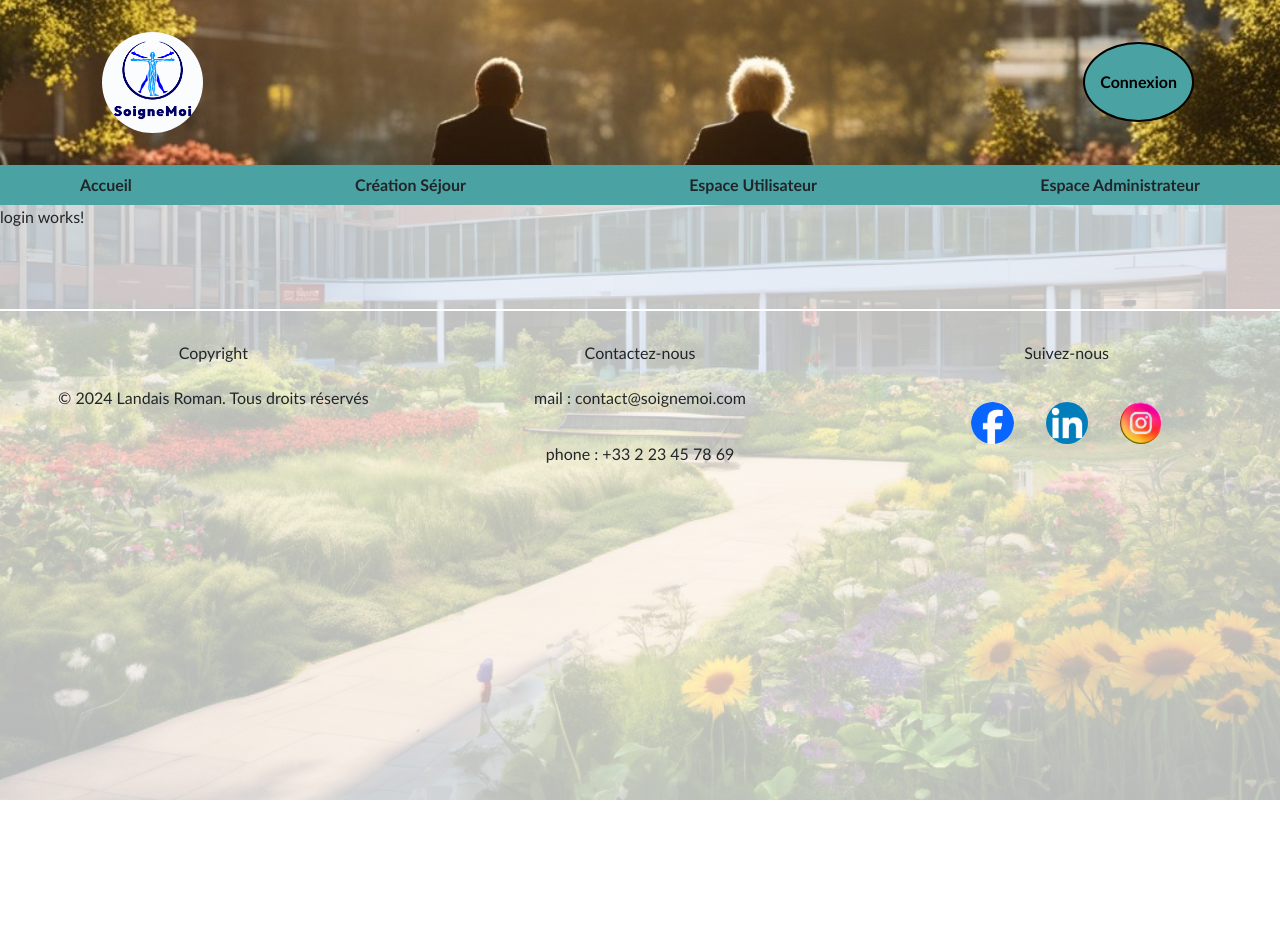
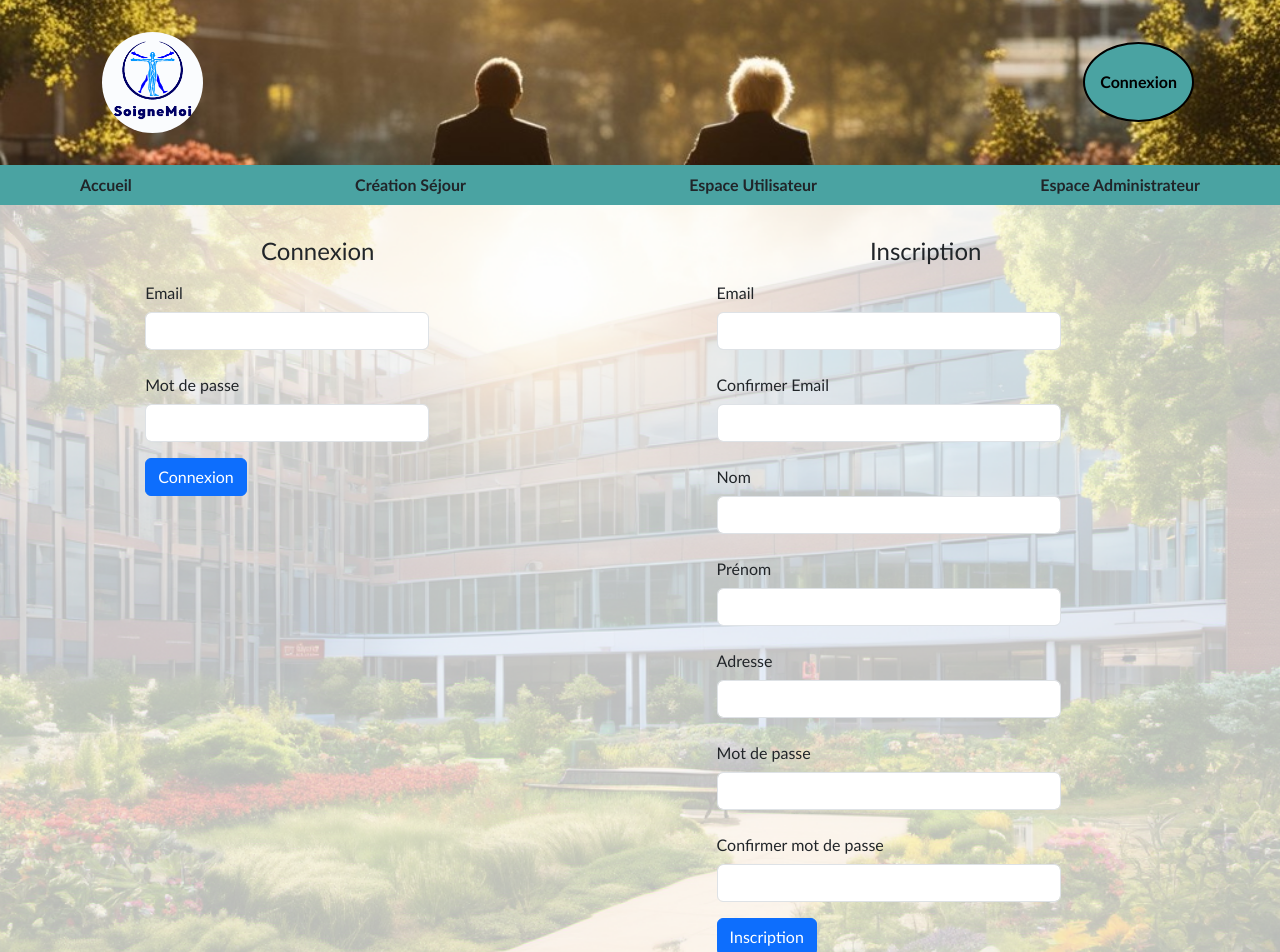
Before and after one commit to RomanLandais/hospital, an Angular app: page /login in a window 1280 px wide. Shown: the top 952 px of the page. Before the commit the page ends 800 px from the top, so only its background shows below. Built offline with nearby package versions, Linux system fonts and the light colour scheme.

Commit message:
template html créé

```diff
--- a/src/app/features/component/login/login.component.css
+++ b/src/app/features/component/login/login.component.css
@@ -0,0 +1,12 @@
+.form-container {
+  display: flex;
+  justify-content: space-around;
+}
+
+body {
+  padding: 2rem;
+}
+
+h4 {
+  text-align: center;
+}
--- a/src/app/features/component/login/login.component.html
+++ b/src/app/features/component/login/login.component.html
@@ -1 +1,102 @@
-<p>login works!</p>
+<body>
+  <div class="form-container">
+    <form class="sign in novalidate">
+      <h4>Connexion</h4>
+      <div class="row mb-3">
+        <label for="inputEmail3" class="col-sm-5 col-form-label">Email</label>
+        <div class="col-sm-10">
+          <input type="email" class="form-control" id="inputEmail3" required />
+        </div>
+      </div>
+      <div class="row mb-3">
+        <label for="inputPassword3" class="col-sm-5 col-form-label"
+          >Mot de passe</label
+        >
+        <div class="col-sm-10">
+          <input
+            type="password"
+            class="form-control"
+            id="inputPassword3"
+            required
+          />
+        </div>
+      </div>
+
+      <button type="submit" class="btn btn-primary">Connexion</button>
+    </form>
+
+    <!-- Inscription -->
+    <form class="sign up">
+      <h4>Inscription</h4>
+      <div class="row mb-3">
+        <label for="inputEmail3" class="col-sm-5 col-form-label">Email</label>
+        <div class="col-sm-10">
+          <input type="email" class="form-control" id="inputEmail3" required />
+        </div>
+      </div>
+      <div class="row mb-3">
+        <label for="inputConfirmEmail3" class="col-sm-5 col-form-label"
+          >Confirmer Email</label
+        >
+        <div class="col-sm-10">
+          <input
+            type="email"
+            class="form-control"
+            id="inputConfirmEmail3"
+            required
+          />
+        </div>
+      </div>
+
+      <div class="row mb-3">
+        <label for="lastName" class="col-sm-5 col-form-label">Nom</label>
+        <div class="col-sm-10">
+          <input type="text" class="form-control" id="lastName" required />
+        </div>
+      </div>
+
+      <div class="row mb-3">
+        <label for="name" class="col-sm-5 col-form-label">Prénom</label>
+        <div class="col-sm-10">
+          <input type="text" class="form-control" id="name" required />
+        </div>
+      </div>
+
+      <div class="row mb-3">
+        <label for="Adress" class="col-sm-5 col-form-label">Adresse</label>
+        <div class="col-sm-10">
+          <input type="text" class="form-control" id="Adress" required />
+        </div>
+      </div>
+
+      <div class="row mb-3">
+        <label for="inputPassword3" class="col-sm-5 col-form-label"
+          >Mot de passe</label
+        >
+        <div class="col-sm-10">
+          <input
+            type="password"
+            class="form-control"
+            id="inputPassword3"
+            required
+          />
+        </div>
+      </div>
+      <div class="row mb-3">
+        <label for="inputConfirmPassword3" class="col-sm-8 col-form-label">
+          Confirmer mot de passe</label
+        >
+        <div class="col-sm-10">
+          <input
+            type="password"
+            class="form-control"
+            id="inputConfirmPassword3"
+            required
+          />
+        </div>
+      </div>
+
+      <button type="submit" class="btn btn-primary">Inscription</button>
+    </form>
+  </div>
+</body>
```
